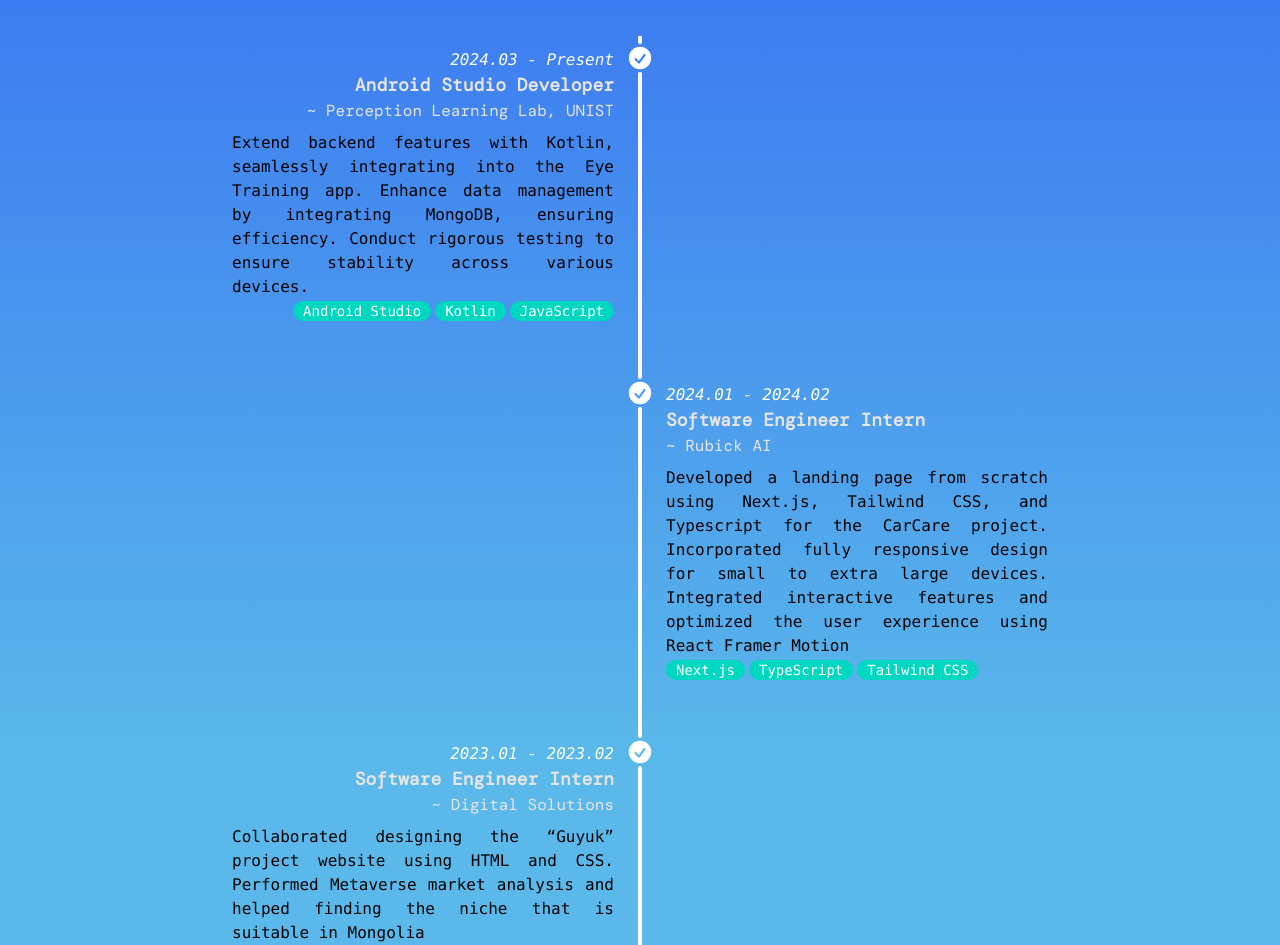
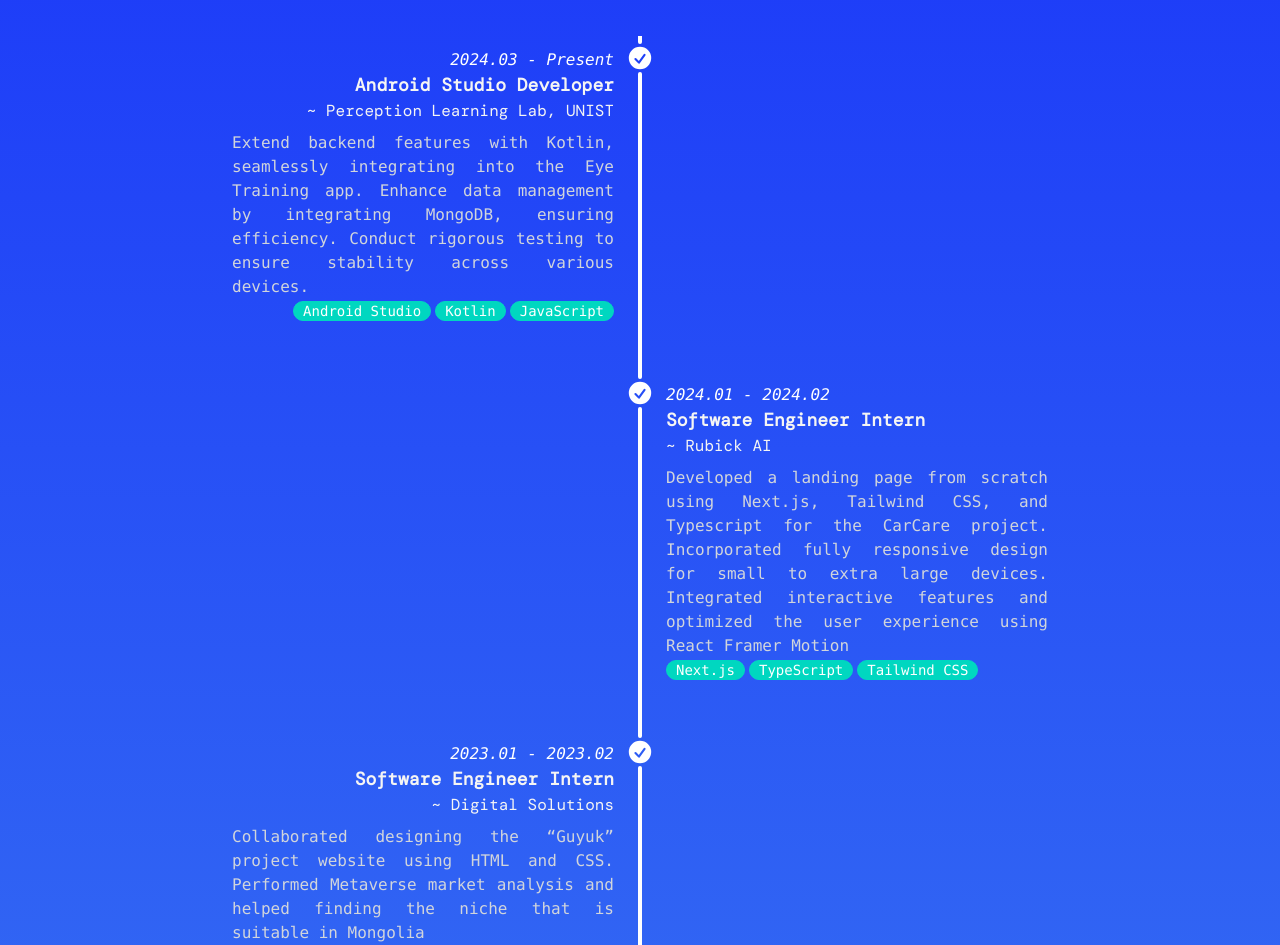
Before and after one commit to bbadraa99/portfolio, a Next.js app: page / in a window 1280 px wide. Shown: the part 1560-2505 px from the top of the page. Built offline with nearby package versions, Linux system fonts and the light colour scheme.

Commit message:
Changed background color transition

```diff
--- a/app/page.tsx
+++ b/app/page.tsx
@@ -14,7 +14,7 @@
     <>
       {/* className="bg-gradient-to-b from-blue-30 to-white" */}
       <div
-        className="h-full flex flex-col bg-gradient-to-b from-background-50 via-background-30 to-background-30"
+        className="h-full flex flex-col bg-gradient-to-b from-background-50 to-background-30"
       >
         <Navbar />
         <LeftIcon />
--- a/components/Experiences.tsx
+++ b/components/Experiences.tsx
@@ -20,9 +20,9 @@
             onMouseEnter={() => setHoveredExperience('1')}
             onMouseLeave={() => setHoveredExperience('empty')}>
             <time className="font-mono italic text-white">2024.03 - Present</time>
-            <div className="bold-18 text-stone-200 font-dmono">Android Studio Developer</div>
-            <h3 className='regular-16 text-stone-200 font-dmono pb-2'>~ Perception Learning Lab, UNIST</h3>
-            <p className='text-justify text-black'>Extend backend features with Kotlin, seamlessly integrating into the Eye Training app. Enhance data management by integrating MongoDB, ensuring efficiency. Conduct rigorous testing to ensure stability across various devices.</p>
+            <div className="bold-18 text-stone-100 font-dmono">Android Studio Developer</div>
+            <h3 className='regular-16 text-stone-100 font-dmono pb-2'>~ Perception Learning Lab, UNIST</h3>
+            <p className='text-justify text-gray-300'>Extend backend features with Kotlin, seamlessly integrating into the Eye Training app. Enhance data management by integrating MongoDB, ensuring efficiency. Conduct rigorous testing to ensure stability across various devices.</p>
             <div className='flex-row space-x-1'>
               <div className="badge badge-accent text-white">Android Studio</div>
               <div className="badge badge-accent text-white">Kotlin</div>
@@ -41,9 +41,9 @@
             onMouseEnter={() => setHoveredExperience('2')}
             onMouseLeave={() => setHoveredExperience('empty')} >
             <time className="font-mono italic text-white">2024.01 - 2024.02</time>
-            <div className="bold-18 text-stone-200 font-dmono">Software Engineer Intern</div>
-            <h3 className='regular-16 text-stone-200 font-dmono pb-2'>~ Rubick AI</h3>
-            <p className='text-justify text-black'>Developed a landing page from scratch using Next.js, Tailwind CSS, and Typescript for the CarCare project. Incorporated fully responsive design for small to extra large devices. Integrated interactive features and optimized the user experience using React Framer Motion</p>
+            <div className="bold-18 text-stone-100 font-dmono">Software Engineer Intern</div>
+            <h3 className='regular-16 text-stone-100 font-dmono pb-2'>~ Rubick AI</h3>
+            <p className='text-justify text-gray-300'>Developed a landing page from scratch using Next.js, Tailwind CSS, and Typescript for the CarCare project. Incorporated fully responsive design for small to extra large devices. Integrated interactive features and optimized the user experience using React Framer Motion</p>
             <div className='flex-row space-x-1'>
               <div className="badge badge-accent text-white">Next.js</div>
               <div className="badge badge-accent text-white">TypeScript</div>
@@ -61,9 +61,9 @@
             onMouseEnter={() => setHoveredExperience('3')}
             onMouseLeave={() => setHoveredExperience('empty')}>
             <time className="font-mono italic text-white">2023.01 - 2023.02</time>
-            <div className="bold-18 text-stone-200 font-dmono">Software Engineer Intern</div>
-            <h3 className='regular-16 text-stone-200 font-dmono pb-2'>~ Digital Solutions</h3>
-            <p className='text-justify text-black'>Collaborated designing the “Guyuk” project website using HTML and CSS. Performed Metaverse market analysis and helped finding the niche that is suitable in Mongolia</p>
+            <div className="bold-18 text-stone-100 font-dmono">Software Engineer Intern</div>
+            <h3 className='regular-16 text-stone-100 font-dmono pb-2'>~ Digital Solutions</h3>
+            <p className='text-justify text-gray-300'>Collaborated designing the “Guyuk” project website using HTML and CSS. Performed Metaverse market analysis and helped finding the niche that is suitable in Mongolia</p>
             <div className='flex-row space-x-1'>
               <div className="badge badge-accent text-white">HTML</div>
               <div className="badge badge-accent text-white">CSS</div>
```
